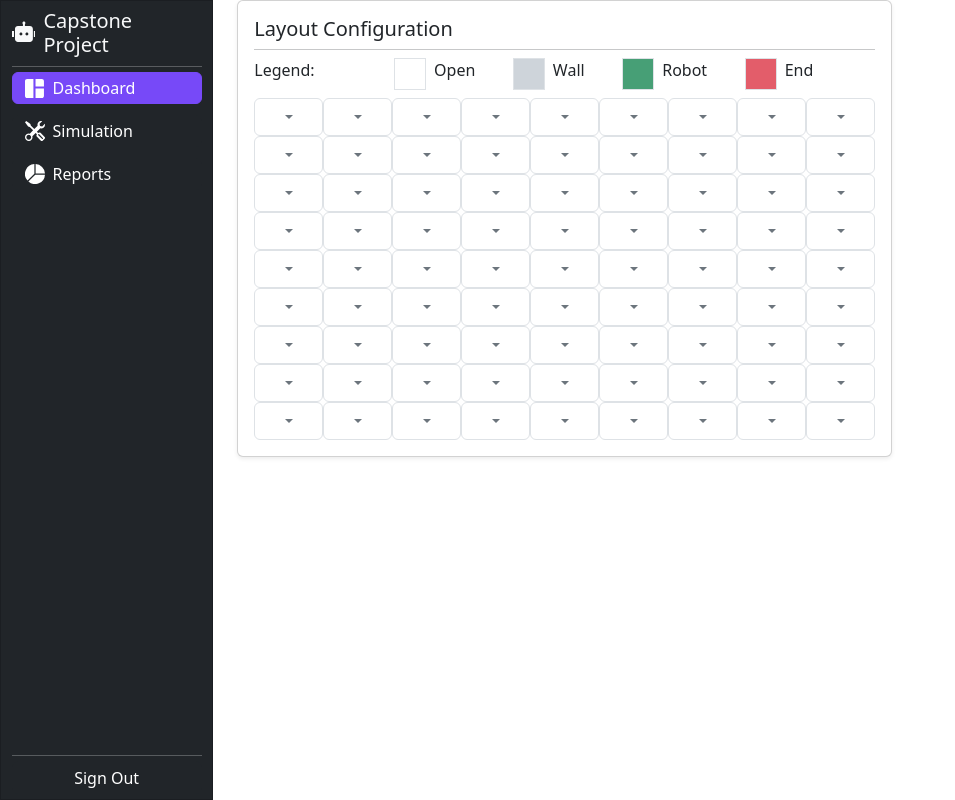
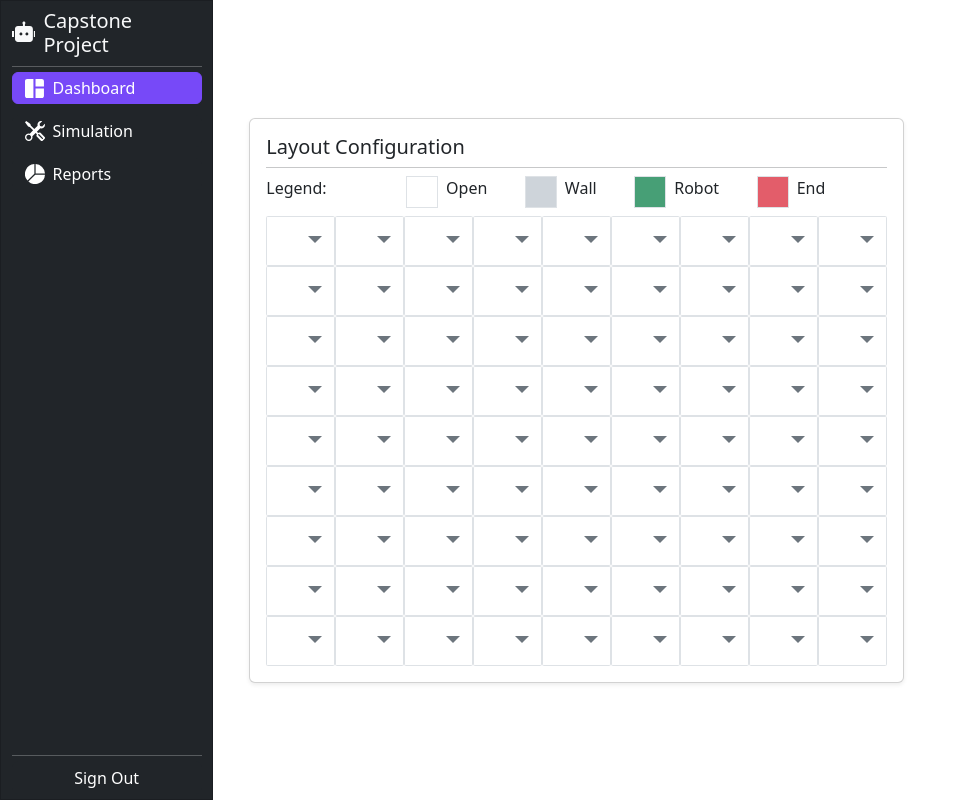
Before and after one commit to pinkeshkhannak/cohort-3-factory-layout-admin, a React (Create React App) app in the folder factory-layout/layout-frontend/: page / in a window 1280 px wide. Shown: the whole page, without its empty margins (0-955 px from the left). Built offline with nearby package versions, Linux system fonts and the light colour scheme.

Commit message:
changed arrows to be in the side and made them bigger and centered layout card

```diff
--- a/factory-layout/layout-frontend/src/App.css
+++ b/factory-layout/layout-frontend/src/App.css
@@ -5,3 +5,11 @@
 .w100p{
   width: 100%;
 }
+
+
+.main-container{
+  display: flex;
+  justify-content: center;
+  align-items: center;
+  height: 100%;
+}
--- a/factory-layout/layout-frontend/src/App.js
+++ b/factory-layout/layout-frontend/src/App.js
@@ -51,11 +51,11 @@ function App() {
 
 
         <Col sm={10}>
-            <Container  fluid={true} className='display-flex align-center'>
+            <Container  fluid={true} className='main-container'>
 
 
 
-                <Row className='w100p'>
+                <Row className='w100p display-flex'>
                     <Col sm={8}>
                         <LayoutConfigurationCard/>
                     </Col>
--- a/factory-layout/layout-frontend/src/components/LayoutConfigurationCard.css
+++ b/factory-layout/layout-frontend/src/components/LayoutConfigurationCard.css
@@ -20,7 +20,6 @@
 
 
 
-
 .simulation-card .type-picker {
     padding: 0;
 }
@@ -37,3 +36,10 @@
     width: 2rem;
     border: #dee2e6 solid 1px;
 }
+
+.simulation-card .type-picker > div > button{
+    border-radius: .1rem;
+    text-align: end;
+  font-size: 150%;
+
+}
--- a/factory-layout/layout-frontend/src/components/LayoutConfigurationCard.js
+++ b/factory-layout/layout-frontend/src/components/LayoutConfigurationCard.js
@@ -78,7 +78,7 @@ return (
                     <Col  className='type-picker'>
 
                       <Dropdown drop={"down-centered"}>
-                        <Dropdown.Toggle variant="secondary" id="dropdown-basic" className={backgroundChooser(currentItem)}></Dropdown.Toggle>
+                        <Dropdown.Toggle variant="secondary" id="dropdown-basic" className={backgroundChooser(currentItem)}>          </Dropdown.Toggle>
                         <Dropdown.Menu >
                           <Dropdown.Item onClick={()=>{changeArrayIndex(0,i,j)}}><div className='open '></div></Dropdown.Item>
                           <Dropdown.Item onClick={()=>{changeArrayIndex(1,i,j)}}><div className='wall '></div></Dropdown.Item>
```
